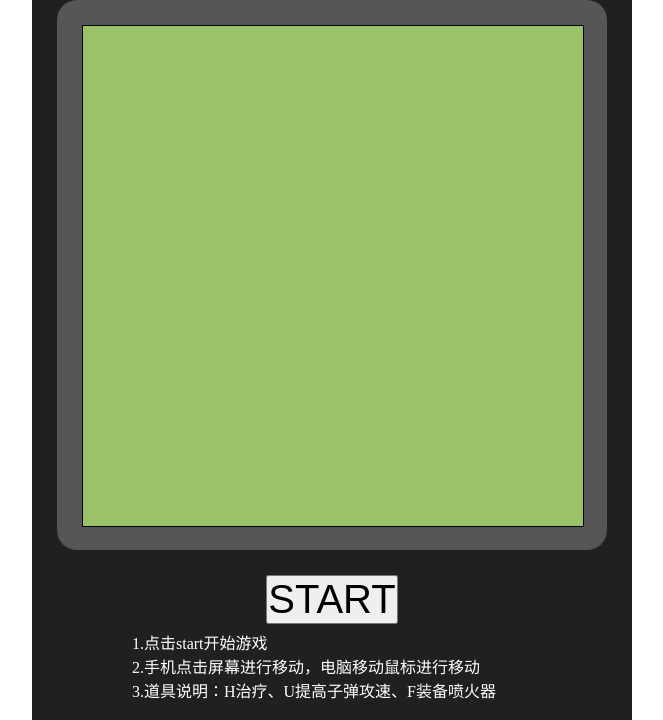
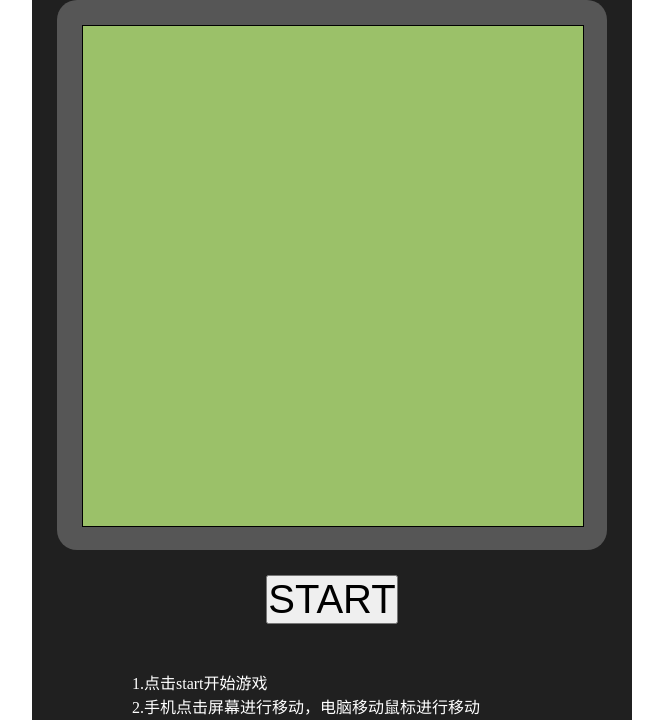
Before and after one commit to chizhangjisui/Jsgame, a plain HTML site: page index.html in a window 1280 px wide. Shown: the part 80-800 px from the top of the page, without its empty margins (308-971 px from the left). Drawn offline with Linux system fonts and the light colour scheme.

Commit message:
提示下移了一点

```diff
--- a/index.html
+++ b/index.html
@@ -59,7 +59,7 @@
 
         #context {
             position: absolute;
-            top: 680px;
+            top: 720px;
             left: 100px;
             color: white;
         }
```
